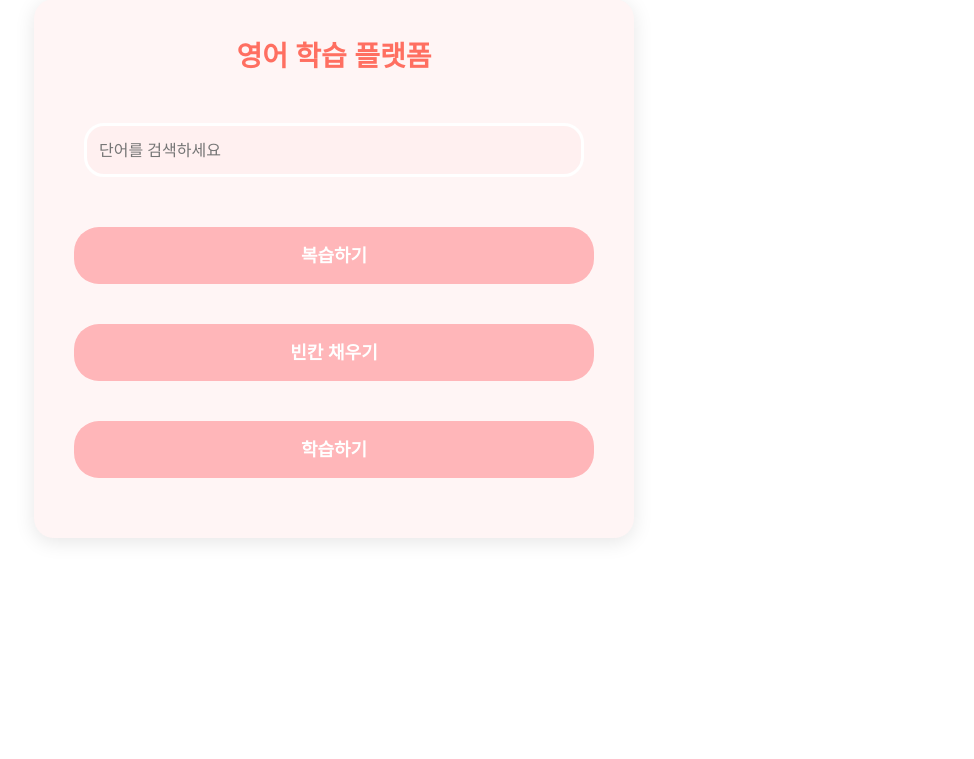
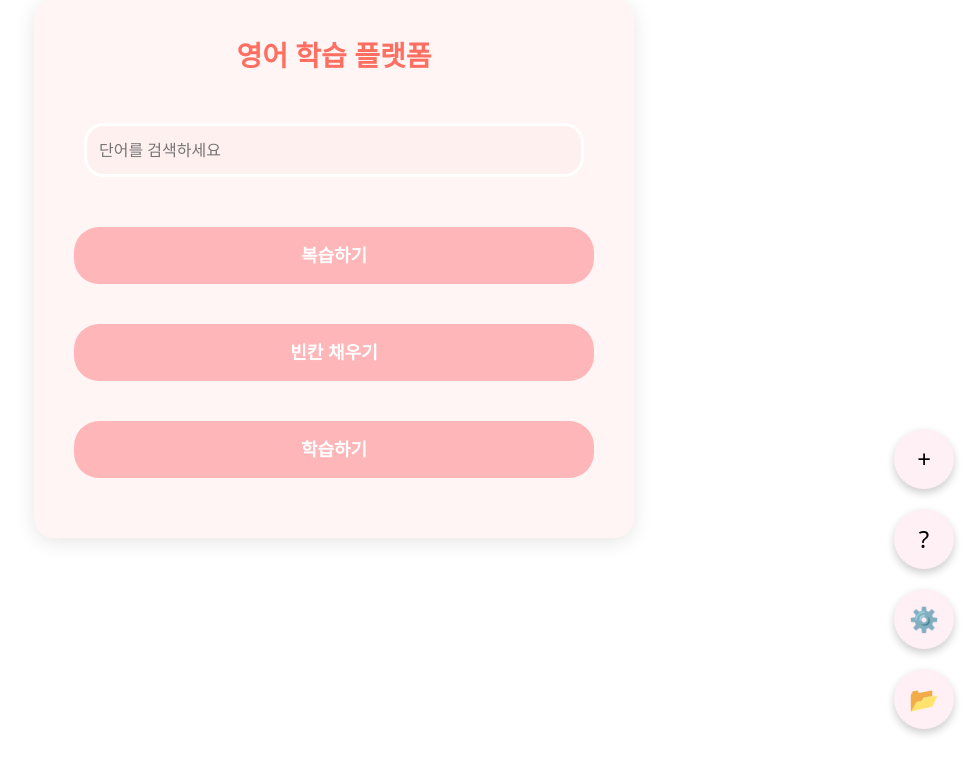
Before and after one commit to haedal-uni/eng, a Spring Boot app: page / in a window 1280 px wide. Shown: the part 41-800 px from the top of the page, without its empty margins (306-1280 px from the left). Run offline with Spring Boot 4, Linux system fonts and the light colour scheme; some web fonts are replaced.

Commit message:
[add] 파일 업로드 front [#1]

```diff
--- a/src/main/resources/static/css/main.css
+++ b/src/main/resources/static/css/main.css
@@ -140,3 +140,62 @@ body {
 .card-text {
     margin-bottom: 20px; /* 뜻과 예문 사이 간격 조정 */
 }
+
+/* 오른쪽 하단 플로팅 메뉴 */
+.floating-menu {
+    position: fixed;
+    bottom: 20px;
+    right: 20px;
+    z-index: 1000;
+}
+
+.floating-btn, .circle-btn {
+    width: 50px;
+    height: 50px;
+    border-radius: 50%;
+    display: flex;
+    align-items: center;
+    justify-content: center;
+    color: white;
+    cursor: pointer;
+    transition: all 0.3s;
+    font-size: 24px;
+    box-shadow: 0 3px 5px rgba(0, 0, 0, 0.2);
+}
+
+/* 기본 플로팅 버튼 */
+.floating-button-container {
+    position: fixed;
+    bottom: 20px;
+    right: 20px;
+    display: flex;
+    flex-direction: column;
+    align-items: center;
+}
+
+.floating-button {
+    background-color: lavenderblush;
+    color: black;
+    border: none;
+    border-radius: 50%;
+    width: 60px;
+    height: 60px;
+    margin: 10px 0;
+    display: flex;
+    align-items: center;
+    justify-content: center;
+    font-size: 24px;
+    box-shadow: 0px 4px 8px rgba(0, 0, 0, 0.2);
+    cursor: pointer;
+    transition: all 0.3s ease;
+}
+
+.floating-button:hover {
+    background-color: lavender;
+    transform: scale(1.1);
+}
+
+/* 파일 업로드 숨기기 */
+.file-upload-input {
+    display: none;
+}
--- a/src/main/resources/static/js/main.js
+++ b/src/main/resources/static/js/main.js
@@ -97,3 +97,26 @@ document.addEventListener('keydown', function (event) {
         }
     }
 });
+
+// 파일 업로드
+function uploadFile(input) {
+    const file = input.files[0];
+    if (!file) return;
+
+    const formData = new FormData();
+    formData.append('file', file);
+
+    // AJAX 파일 업로드
+    fetch('/upload-excel', {
+        method: 'POST',
+        body: formData
+    })
+        .then(response => {
+            if (response.ok) {
+                return "upload success";
+            }
+            throw new Error('File upload failed');
+        })
+        .then(message => alert(message))
+        .catch(error => alert(error.message));
+}
--- a/src/main/resources/templates/main.html
+++ b/src/main/resources/templates/main.html
@@ -76,6 +76,18 @@
         </div>
     </div>
 </div>
+
+<!-- Floating Button Group -->
+<div class="floating-button-container">
+    <button class="floating-button">+</button>
+    <button class="floating-button">?</button>
+    <button class="floating-button">⚙️</button>
+
+    <!-- 파일 업로드 버튼 -->
+    <label class="floating-button" for="fileUploadInput">📂</label>
+    <input type="file" id="fileUploadInput" class="file-upload-input" accept=".xlsx" onchange="uploadFile(this)">
+</div>
+
 <script src="https://cdn.jsdelivr.net/npm/bootstrap@5.3.0/dist/js/bootstrap.bundle.min.js"></script>
 <script src="/js/main.js"></script>
 <script>
```
